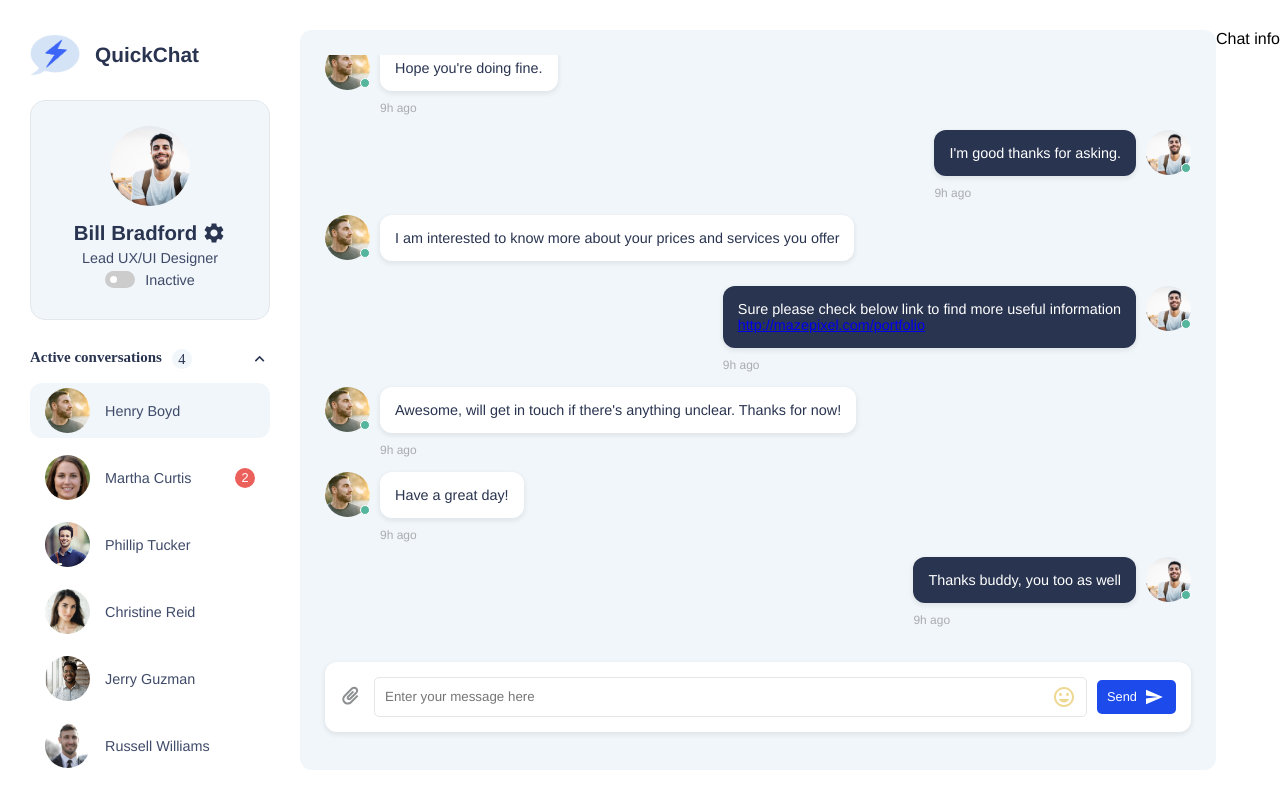
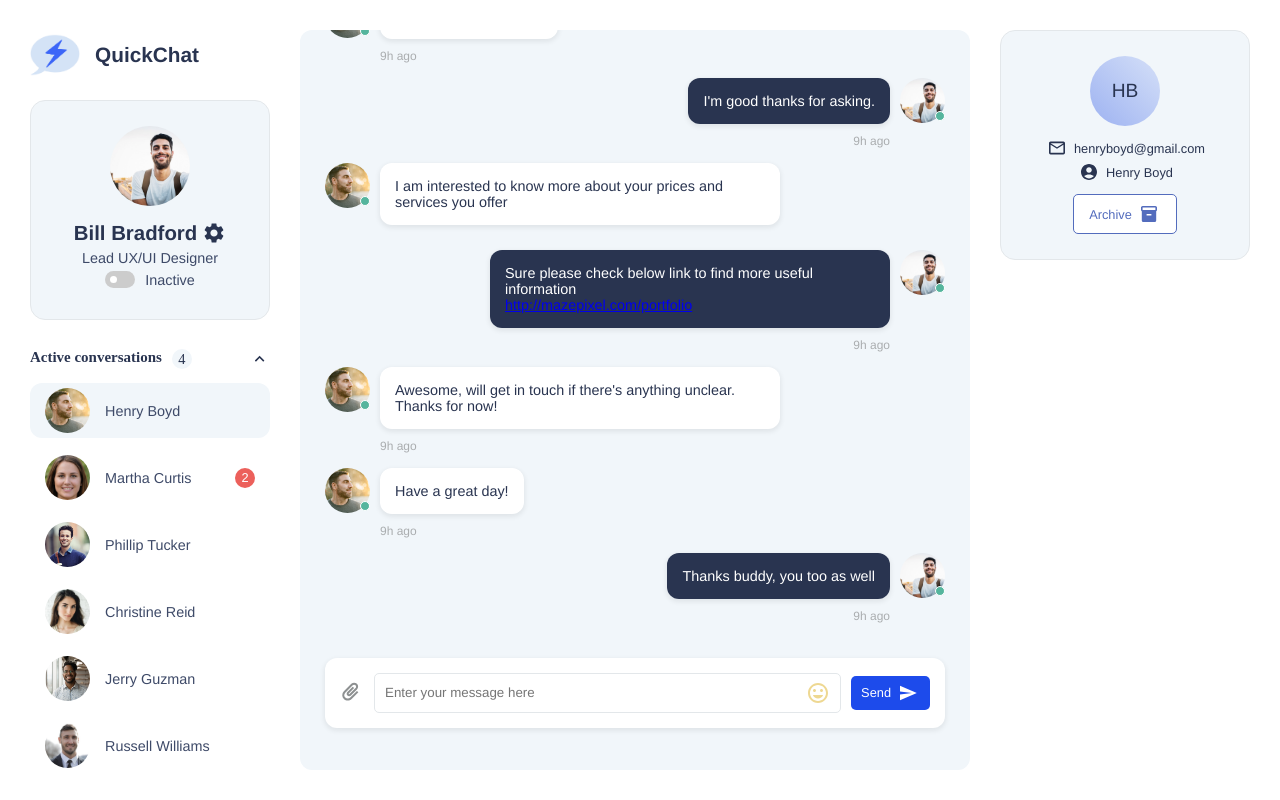
Before and after one commit to tobi4120/axibo-challenge1, a React (Create React App) app: page / in a window 1280 px wide. Built offline with nearby package versions, Linux system fonts and the light colour scheme; a web font is replaced by a local one.

Commit message:
chatInfo componenet created

```diff
--- a/public/index.html
+++ b/public/index.html
@@ -2,7 +2,7 @@
 <html lang="en">
   <head>
     <meta charset="utf-8" />
-    <link rel="icon" href="%PUBLIC_URL%/favicon.ico" />
+    <link rel="icon" href="%PUBLIC_URL%/chatLogo.png" />
     <meta name="viewport" content="width=device-width, initial-scale=1" />
     <meta name="theme-color" content="#000000" />
     <meta
@@ -24,7 +24,7 @@
       work correctly both with client-side routing and a non-root public URL.
       Learn how to configure a non-root public URL by running `npm run build`.
     -->
-    <title>React App</title>
+    <title>QuickChat</title>
   </head>
   <body>
     <noscript>You need to enable JavaScript to run this app.</noscript>
--- a/src/components/App.js
+++ b/src/components/App.js
@@ -1,12 +1,13 @@
 import Menu from "./menu/menu";
 import Chat from "./chat/chat";
+import ChatInfo from "./chat/chatInfo";
 
 function App() {
   return (
     <div className="app">
       <Menu />
       <Chat />
-      <div>Chat info</div>
+      <ChatInfo />
     </div>
   );
 }
--- a/src/components/chat/chat.js
+++ b/src/components/chat/chat.js
@@ -32,6 +32,9 @@ export default function Chat() {
     }
 
     const sendMsg = () => {
+        // Don't send a blank message
+        if (!newMsgInput) return
+
         // Clear input
         setNewMsgInput("");
 
@@ -79,7 +82,7 @@ export default function Chat() {
                                 </div>
 
                                 {/* Last sent */}
-                                <p className="chat__messages__message__content__time">{convo.lastSent}</p>
+                                <p className="timeSent">{convo.lastSent}</p>
                             </div>
                         </div>
                     )
--- /dev/null
+++ b/src/components/chat/chatInfo.js
@@ -0,0 +1,35 @@
+import MailOutlineIcon from '@mui/icons-material/MailOutline';
+import AccountCircleIcon from '@mui/icons-material/AccountCircle';
+import InventoryIcon from '@mui/icons-material/Inventory';
+
+export default function ChatInfo() {
+    return (
+        <div className="chatInfo">
+            <div className="userInfo chatInfo__content">
+                {/* Initials */}
+                <span className="chatInfo__content__initials">HB</span>
+
+                {/* Email */}
+                <div className="chatInfo__content__email">
+                    <MailOutlineIcon
+                        color="inherit" />
+                    <p>henryboyd@gmail.com</p>
+                </div>
+
+                {/* Name */}
+                <div className="chatInfo__content__name">
+                    <AccountCircleIcon
+                        color="inherit" />
+                    <p>Henry Boyd</p>
+                </div>
+
+                {/* Archive */}
+                <div className="chatInfo__content__archive">
+                    <p>Archive</p>
+                    <InventoryIcon
+                        color="inherit" />
+                </div>
+            </div>
+        </div>
+    )
+}
--- a/src/styles/css/index.css
+++ b/src/styles/css/index.css
@@ -47,108 +47,6 @@ p {
   height: 100vh;
   overflow: hidden; }
 
-.chat {
-  flex: 1;
-  background-color: #f1f6fa;
-  border-radius: 12px;
-  padding: 25px; }
-  .chat__messages {
-    height: 85%;
-    overflow: scroll; }
-    .chat__messages__message {
-      display: flex;
-      gap: 10px;
-      font-size: 0.9rem; }
-      .chat__messages__message img {
-        border-radius: 50%;
-        width: 45px;
-        height: 45px;
-        object-fit: cover;
-        object-position: center top; }
-      .chat__messages__message:not(:last-child) {
-        margin-bottom: 15px; }
-      .chat__messages__message__content .msg-txt {
-        padding: 15px;
-        display: block;
-        border-radius: 12px;
-        box-shadow: 0px 2px 5px 1px rgba(0, 0, 0, 0.07); }
-      .chat__messages__message__content__time {
-        display: block;
-        margin-top: 10px;
-        color: #aaadaf;
-        font-size: 0.75rem; }
-    .chat__messages__picture {
-      position: relative; }
-      .chat__messages__picture__greenDot {
-        position: absolute;
-        top: 33px;
-        right: 0;
-        display: block;
-        width: 10px;
-        height: 10px;
-        border-radius: 50%;
-        border: 1px solid white;
-        background-color: #55b59d; }
-
-.activeUser {
-  display: flex;
-  flex-direction: row-reverse; }
-
-.activeUserMsg {
-  background-color: #293450;
-  color: white; }
-
-.otherUserMsg {
-  background-color: white;
-  color: #293450; }
-
-.chat__newMessage {
-  display: flex;
-  align-items: center;
-  gap: 10px;
-  background-color: white;
-  box-shadow: 0px 2px 5px 1px rgba(0, 0, 0, 0.07);
-  margin-top: 20px;
-  border-radius: 12px;
-  padding: 15px; }
-  .chat__newMessage__addAttachment {
-    color: #8d9091;
-    transform: rotate(-45deg);
-    cursor: pointer; }
-  .chat__newMessage__input {
-    display: flex;
-    gap: 10px;
-    align-items: center;
-    flex: 1;
-    border: 1px solid #e3e7ea;
-    border-radius: 5px;
-    padding: 1px;
-    height: 40px;
-    padding: 10px; }
-    .chat__newMessage__input textarea {
-      resize: none;
-      font-family: "san-fran", Helvetica, sans-serif;
-      border: none;
-      flex: 1; }
-      .chat__newMessage__input textarea:focus {
-        outline: none; }
-    .chat__newMessage__input__emoji {
-      line-height: 0;
-      color: #eed892; }
-  .chat__newMessage__sendMsg {
-    display: flex;
-    align-items: center;
-    gap: 5px;
-    background-color: #1d4beb;
-    color: white;
-    border-radius: 5px;
-    padding: 5px 10px;
-    font-size: 0.8rem;
-    cursor: pointer; }
-    .chat__newMessage__sendMsg__icon {
-      line-height: 0;
-      transform: scale(0.8); }
-
 .menu {
   width: 300px;
   padding: 0px 30px 0px 30px;
@@ -159,13 +57,13 @@ p {
     align-items: center; }
     .menu__header img {
       width: 50px;
-      height: 50px; }
+      height: auto; }
     .menu__header__appName {
       font-family: "san-fran-semi", Helvetica, sans-serif;
       font-size: 1.3rem;
       color: #293450; }
 
-.menu__userInfo {
+.userInfo {
   margin-top: 20px;
   border: 1px solid #e3e7ea;
   border-radius: 15px;
@@ -175,13 +73,13 @@ p {
   color: #293450;
   padding: 25px;
   background-color: #f1f6fa; }
-  .menu__userInfo img {
+  .userInfo img {
     border-radius: 50%;
     width: 80px;
     height: 80px;
     object-fit: cover;
     object-position: center top; }
-  .menu__userInfo__name {
+  .userInfo__name {
     font-family: "san-fran-med", Helvetica, sans-serif;
     font-size: 0.85rem;
     display: flex;
@@ -189,30 +87,30 @@ p {
     align-items: center;
     margin-top: 15px;
     margin-bottom: 5px; }
-  .menu__userInfo__job {
+  .userInfo__job {
     color: #3e4a68;
     font-size: 0.9rem; }
-  .menu__userInfo__status {
+  .userInfo__status {
     margin-top: 5px;
     margin-bottom: 5px; }
-    .menu__userInfo__status__text {
+    .userInfo__status__text {
       margin-left: 10px;
       font-size: 0.9rem;
       color: #3e4a68; }
-  .menu__userInfo__toggle {
+  .userInfo__toggle {
     width: 30px;
     height: 17px;
     position: relative;
     display: inline-block; }
-    .menu__userInfo__toggle input {
+    .userInfo__toggle input {
       opacity: 0;
       width: 0;
       height: 0; }
-      .menu__userInfo__toggle input:checked + .menu__userInfo__toggle__slider:before {
+      .userInfo__toggle input:checked + .userInfo__toggle__slider:before {
         transform: translateX(12px); }
-    input:checked + .menu__userInfo__toggle__slider {
+    input:checked + .userInfo__toggle__slider {
       background-color: #1d4beb; }
-    .menu__userInfo__toggle__slider {
+    .userInfo__toggle__slider {
       position: absolute;
       cursor: pointer;
       top: 0;
@@ -224,7 +122,7 @@ p {
       margin: auto;
       transition: 0.3s;
       border-radius: 10px; }
-      .menu__userInfo__toggle__slider:before {
+      .userInfo__toggle__slider:before {
         position: absolute;
         content: "";
         height: 7px;
@@ -303,3 +201,149 @@ p {
 .active {
   font-family: "san-fran-med", Helvetica, sans-serif;
   background-color: #f1f6fa; }
+
+.chat {
+  flex: 1;
+  background-color: #f1f6fa;
+  border-radius: 12px;
+  padding: 0px 25px 25px 25px; }
+  .chat__messages {
+    height: 85%;
+    overflow: scroll; }
+    .chat__messages__message {
+      display: flex;
+      gap: 10px;
+      font-size: 0.9rem; }
+      .chat__messages__message img {
+        border-radius: 50%;
+        width: 45px;
+        height: 45px;
+        object-fit: cover;
+        object-position: center top; }
+      .chat__messages__message:first-child {
+        margin-top: 25px; }
+      .chat__messages__message:not(:last-child) {
+        margin-bottom: 15px; }
+      .chat__messages__message__content {
+        max-width: 400px;
+        word-wrap: break-word; }
+        .chat__messages__message__content .msg-txt {
+          padding: 15px;
+          display: block;
+          border-radius: 12px;
+          box-shadow: 0px 2px 5px 1px rgba(0, 0, 0, 0.07); }
+        .chat__messages__message__content .timeSent {
+          display: block;
+          margin-top: 10px;
+          color: #aaadaf;
+          font-size: 0.75rem; }
+    .chat__messages__picture {
+      position: relative; }
+      .chat__messages__picture__greenDot {
+        position: absolute;
+        top: 33px;
+        right: 0;
+        display: block;
+        width: 10px;
+        height: 10px;
+        border-radius: 50%;
+        border: 1px solid white;
+        background-color: #55b59d; }
+
+.activeUser {
+  display: flex;
+  flex-direction: row-reverse; }
+  .activeUser .timeSent {
+    display: flex;
+    flex-direction: row-reverse;
+    margin-top: 10px;
+    color: #aaadaf;
+    font-size: 0.75rem; }
+
+.activeUserMsg {
+  background-color: #293450;
+  color: white; }
+
+.otherUserMsg {
+  background-color: white;
+  color: #293450; }
+
+.chat__newMessage {
+  display: flex;
+  align-items: center;
+  gap: 10px;
+  background-color: white;
+  box-shadow: 0px 2px 5px 1px rgba(0, 0, 0, 0.07);
+  margin-top: 20px;
+  border-radius: 12px;
+  padding: 15px; }
+  .chat__newMessage__addAttachment {
+    color: #8d9091;
+    transform: rotate(-45deg);
+    cursor: pointer; }
+  .chat__newMessage__input {
+    display: flex;
+    gap: 10px;
+    align-items: center;
+    flex: 1;
+    border: 1px solid #e3e7ea;
+    border-radius: 5px;
+    padding: 1px;
+    height: 40px;
+    padding: 10px; }
+    .chat__newMessage__input textarea {
+      resize: none;
+      font-family: "san-fran", Helvetica, sans-serif;
+      border: none;
+      flex: 1; }
+      .chat__newMessage__input textarea:focus {
+        outline: none; }
+    .chat__newMessage__input__emoji {
+      line-height: 0;
+      color: #eed892; }
+  .chat__newMessage__sendMsg {
+    display: flex;
+    align-items: center;
+    gap: 5px;
+    background-color: #1d4beb;
+    color: white;
+    border-radius: 5px;
+    padding: 5px 10px;
+    font-size: 0.8rem;
+    cursor: pointer; }
+    .chat__newMessage__sendMsg__icon {
+      line-height: 0;
+      transform: scale(0.8); }
+
+.chatInfo {
+  padding: 0px 30px; }
+  .chatInfo__content {
+    width: 250px;
+    margin-top: 0; }
+    .chatInfo__content__initials {
+      display: flex;
+      flex-direction: column;
+      align-items: center;
+      justify-content: center;
+      background-image: linear-gradient(45deg, #9db2f1, #d5e0f8);
+      width: 70px;
+      height: 70px;
+      border-radius: 50%;
+      font-size: 1.2rem;
+      font-family: "san-fran-med", Helvetica, sans-serif;
+      margin-bottom: 10px; }
+    .chatInfo__content__email, .chatInfo__content__name, .chatInfo__content__archive {
+      display: flex;
+      align-items: center;
+      gap: 5px;
+      font-size: 0.8rem; }
+      .chatInfo__content__email svg, .chatInfo__content__name svg, .chatInfo__content__archive svg {
+        transform: scale(0.8); }
+    .chatInfo__content__archive {
+      margin-top: 10px;
+      background-color: white;
+      padding: 7px 15px;
+      border-radius: 5px;
+      border: 1px solid #536cbd;
+      color: #536cbd;
+      cursor: pointer; }
--- a/src/styles/sass/components/chat/_chat.scss
+++ b/src/styles/sass/components/chat/_chat.scss
@@ -2,7 +2,7 @@
     flex: 1;
     background-color: $ghost-white;
     border-radius: 12px;
-    padding: 25px;
+    padding: 0px 25px 25px 25px;
 
     &__messages {
         height: 85%;
@@ -17,11 +17,18 @@
                 @include profileImg(50%, 45px)
             }
 
+            &:first-child {
+                margin-top: 25px;
+            }
+
             &:not(:last-child) {
                 margin-bottom: 15px;
             }
 
             &__content {
+                max-width: 400px;
+                word-wrap: break-word;
+
                 .msg-txt {
                     padding: 15px;
                     display: block;
@@ -29,7 +36,7 @@
                     box-shadow: 0px 2px 5px 1px rgba(0, 0, 0, 0.07);
                 }
 
-                &__time {
+                .timeSent {
                     display: block;
                     margin-top: 10px;
                     color: $med-grey;
@@ -61,6 +68,15 @@
 .activeUser {
     display: flex;
     flex-direction: row-reverse;
+
+    .timeSent {
+        display: flex;
+        flex-direction: row-reverse;
+
+        margin-top: 10px;
+        color: $med-grey;
+        font-size: 0.75rem;
+    }
 }
 
 .activeUserMsg {
--- /dev/null
+++ b/src/styles/sass/components/chat/_chatInfo.scss
@@ -0,0 +1,46 @@
+.chatInfo {
+    padding: 0px 30px;
+
+    &__content {
+        width: 250px;
+        margin-top: 0;
+
+        &__initials {
+            display: flex;
+            flex-direction: column;
+            align-items: center;
+            justify-content: center;
+
+            background-image: linear-gradient(45deg, #9db2f1, #d5e0f8);
+            width: 70px;
+            height: 70px;
+            border-radius: 50%;
+
+            font-size: 1.2rem;
+            font-family: "san-fran-med", $back-up-fonts;
+
+            margin-bottom: 10px;
+        }
+
+        &__email, &__name, &__archive {
+            display: flex;
+            align-items: center;
+            gap: 5px;
+            font-size: 0.8rem;
+
+            svg {
+                transform: scale(0.8);
+            }
+        }
+
+        &__archive {
+            margin-top: 10px;
+            background-color: white;
+            padding: 7px 15px;
+            border-radius: 5px;
+            border: 1px solid #536cbd;
+            color: #536cbd;
+            cursor: pointer;
+        }
+    }
+}
--- a/src/styles/sass/components/menu/_menu.scss
+++ b/src/styles/sass/components/menu/_menu.scss
@@ -10,7 +10,7 @@
 
         img {
             width: 50px;
-            height: 50px;
+            height: auto;
         }
 
         &__appName {
--- a/src/styles/sass/components/menu/_userInfo.scss
+++ b/src/styles/sass/components/menu/_userInfo.scss
@@ -1,4 +1,4 @@
-.menu__userInfo {
+.userInfo {
     margin-top: 20px;
     border: 1px solid $light-grey;
     border-radius: 15px;
@@ -50,7 +50,7 @@
             width: 0;
             height: 0;
 
-            &:checked + .menu__userInfo__toggle__slider:before {
+            &:checked + .userInfo__toggle__slider:before {
                 transform: translateX(12px);
             }
         }
```
Also changed, not shown: src/components/menu/userInfo.js (+7 -7 lines), src/styles/sass/main.scss (+5 -4 lines), public/chatLogo.png (added).
